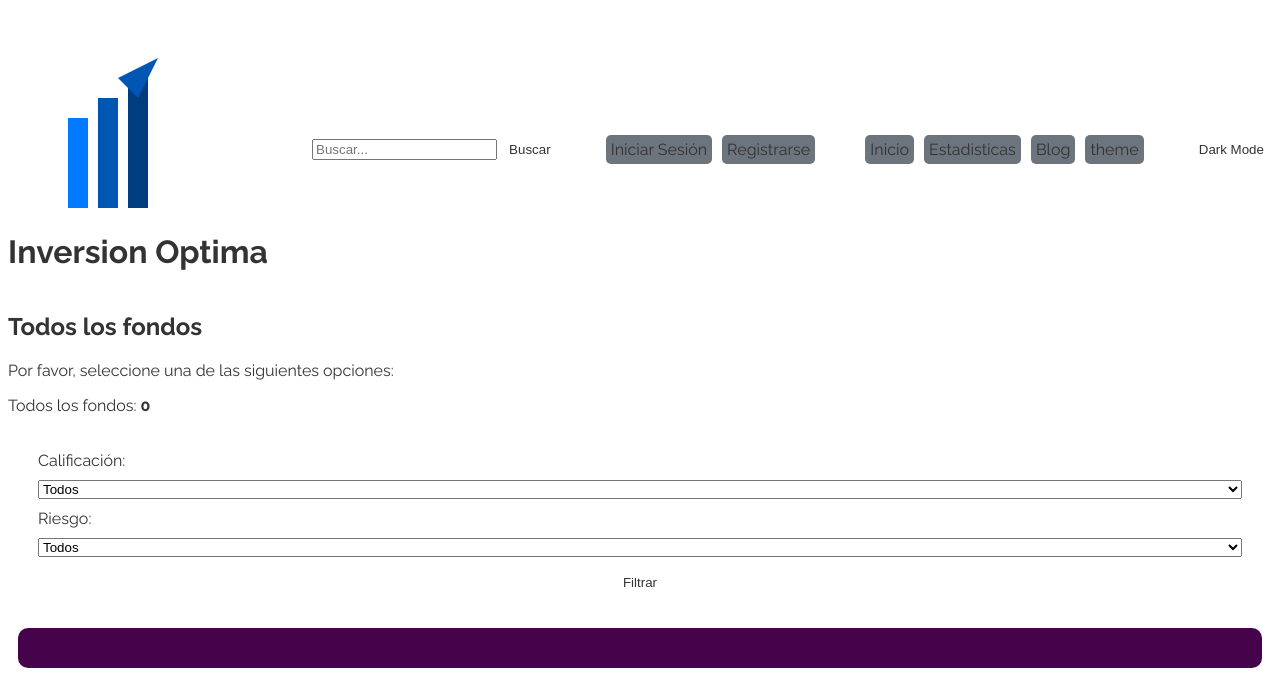
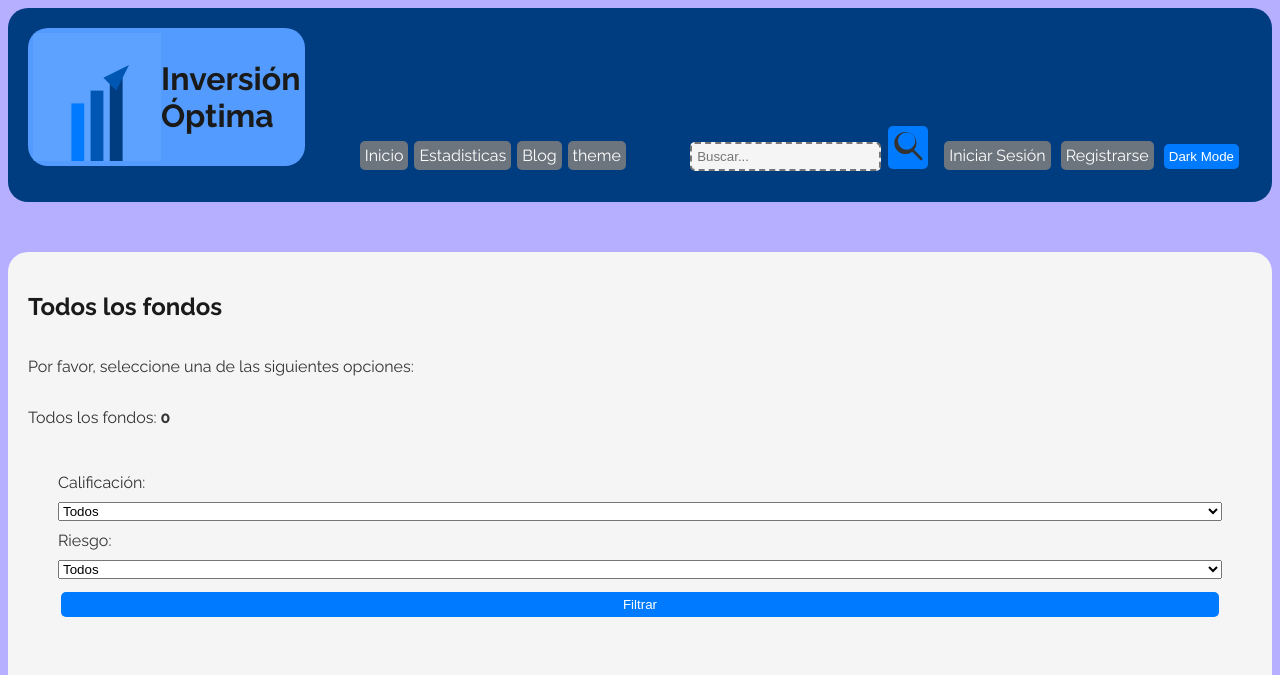
Before and after one commit to Darkcom-Dev/inversion_optima, a Django app: page / in a window 1280 px wide. Shown: the top 675 px of the page. Run offline with Django 4.2, Linux system fonts and the light colour scheme; data that the repository does not hold is empty.

Commit message:
Light-Dark Theme full organizado

```diff
--- a/fic_benchmark/static/fic_benchmark/style.css
+++ b/fic_benchmark/static/fic_benchmark/style.css
@@ -1,7 +1,7 @@
 /* Light Theme */
 :root {
     color-scheme: light dark;
-  --background-color: #FFFFFF;
+  --background-color: #b6afff;
   --text-color: #333333;
   --heading-color: #1A1A1A;
   --link-color: #0056B3;
@@ -18,7 +18,7 @@
   --warning-color: #FFC107;
   --error-color: #DC3545;
 
-  --dark-background-color: #121212;
+  --dark-background-color: #121230;
   --dark-text-color: #E0E0E0;
   --dark-heading-color: #FFFFFF;
   --dark-link-color: #82AAFF;
@@ -26,59 +26,143 @@
   --dark-border-color: #333333;
   --dark-secondary-background-color: #1E1E1E;
   --dark-primary-button-background: #1F73FF;
-  --dark-primary-button-text: #FFFFFF;
-  --dark-primary-button-hover: #0056B3;
-  --dark-secondary-button-background: #6C757D;
-  --dark-secondary-button-text: #FFFFFF;
-  --dark-secondary-button-hover: #5A6268;
-  --dark-success-color: #28A745;
-  --dark-warning-color: #FFC107;
-  --dark-error-color: #DC3545;
 }
 
 body{
-    background-color: light-dark (var(--background-color), var(--dark-background-color));
+    background-color: light-dark(var(--background-color), var(--dark-background-color));
     color: light-dark(var(--text-color), var(--dark-text-color));
     font-family: 'Raleway', Tahoma, Geneva, Verdana, sans-serif;
 }
 
 h1, h2, h3, h4, h5, h6{
-    color: light-dark (var(--heading-color), var(--dark-heading-color));
+    color: light-dark(var(--heading-color), var(--dark-heading-color));
 }
 
 a{
     border-radius: 5px;
     padding: 5px;
     margin: 3px;
-    background-color: light-dark(var(--secondary-button-background), var(--dark-secondary-button-background));
-    color: light-dark (var(--primary-button-text), var(--dark-primary-button-text));
+    background-color: var(--secondary-button-background);
+    color: var(--primary-button-text);
     text-decoration: none;
+    transition: background-color 0.5s ease, color 0.5s ease;
 }
 
 a:hover{
     border-radius: 5px;
     padding: 5px;
     margin: 3px;
-    background-color: light-dark(var(--secondary-button-hover), var(--dark-secondary-button-hover));
-    color: light-dark(var(--primary-button-text), var(--dark-primary-button-text));
+    background-color: var(--secondary-button-hover);
+    color: var(--primary-button-text);
+
 }
 
 button{
     border-radius: 5px;
     padding: 5px;
     margin: 3px;
-    background-color: light-dark (var(--primary-button-background), var(--dark-primary-button-background));
-    color: light-dark (var(--primary-button-text), var(--dark-primary-button-text));
+    background-color: var(--primary-button-background);
+    color: var(--primary-button-text);
     border: none;
+    transition: background-color 0.5s;
 }
 
 button:hover{
+    background-color: var(--primary-button-hover);
+    color: var(--primary-button-text);
+}
+
+.search{
     border-radius: 5px;
     padding: 5px;
-    margin: 3px;
-    background-color: light-dark (var(--primary-button-hover), var(--dark-primary-button-hover));
-    color: light-dark(var(--primary-button-text), var(--dark-primary-button-text));
-    border: none;
+    color: var(--primary-button-text);
+}
+
+.user-options{
+    border-radius: 5px;
+    padding: 5px;
+    color: var(--primary-button-text);
+}
+
+.header-menu{
+    display: flex;
+    flex-direction: row;
+    justify-content: space-between;
+    align-items: baseline;
+    border-radius: 5px;
+    padding: 5px;
+    color: var(--primary-button-text);
+}
+
+.logo{
+    display: flex;
+    flex-direction: row;
+    align-items: center;
+    border-radius: 5px;
+    padding: 5px;
+    background-color: var(--dark-link-hover-color);
+    color: var(--primary-button-text);
+}
+
+nav{
+    display: flex;
+    flex-direction: row;
+    justify-content: space-between;
+    align-items: center;
+    border-radius: 5px;
+    padding: 5px;
+    color: var(--primary-button-text);
+}
+
+input{
+    border-radius: 5px;
+    border-style: dashed;
+    padding: 5px;
+    background-color: light-dark(var(--secondary-background-color), var(--dark-secondary-background-color));
+    color: var(--primary-button-text);
+}
+
+option{
+    border-radius: 5px;
+    border-style: dashed;
+    padding: 5px;
+    background-color: light-dark(var(--secondary-background-color), var(--dark-secondary-background-color));
+    color: var(--primary-button-text);
+}
+
+#container{
+    background-color: light-dark(var(--secondary-background-color), var(--dark-secondary-background-color));
+    border-radius: 20px;
+    padding: 20px;
+    display: flex;
+    flex-direction: column;
+    /*align-items:baseline;*/
+    justify-content: space-between;
+    margin-top: 50px;
+}
+
+.social-link{
+    padding: 5px;
+    margin: 5px;
+    color: var(--primary-button-text);
+    text-decoration: none;
+}
+
+.social-link:hover{
+    padding: 5px;
+    margin: 5px;
+    color: var(--primary-button-text);
+    text-decoration: none;
+}
+
+.icon{
+    width: 30px;
+    height: 30px;
+    fill: #333; /* Color inicial */
+    transition: fill 0.3s;
+}
+.icon:hover {
+    fill: #0077B5; /* Color al pasar el cursor por encima */
 }
 
 .text-right{
@@ -88,53 +172,53 @@ button:hover{
 
 .negative-text-right{
     text-align: right;
-    color: light-dark (var(--error-color), var(--dark-error-color));
+    color: var(--error-color);
 }
-
+/*
 .border{
-    border: 2px solid light-dark (var(--border-color), var(--dark-border-color));
+    border: 2px solid light-dark(var(--border-color), var(--dark-border-color));
 }
 
 .secondary-background{
-    background-color: light-dark (var(--secondary-background-color), var(--dark-secondary-background-color));
+    background-color: light-dark(var(--secondary-background-color), var(--dark-secondary-background-color));
 }
 
 .button-primary{
     background-color: light-dark(var(--primary-button-background), var(--dark-primary-button-background));
-    color: light-dark(var(--primary-button-text), var(--dark-primary-button-text));
+    color: var(--primary-button-text);
 }
 
 .button-primary:hover{
-    background-color: light-dark (var(--primary-button-hover), var(--dark-primary-button-hover));
+    background-color: var(--primary-button-hover);
 }
 
 .button-secondary{
-    background-color: light-dark (var(--secondary-button-background), var(--dark-secondary-button-background));
-    color: light-dark (var(--secondary-button-text), var(--dark-secondary-button-text));
+    background-color: var(--secondary-button-background);
+    color: var(--secondary-button-text);
 }
 
 .button-secondary:hover{
-    background-color: light-dark (var(--secondary-button-hover), var(--dark-secondary-button-hover));
+    background-color: var(--secondary-button-hover);
 }
 
 .alert-success{
-    background-color: light-dark (var(--success-color), var(--dark-success-color));
+    background-color: var(--success-color);
 }
 
 .alert-warning{
-    background-color: light-dark (var(--warning-color), var(--dark-warning-color));
+    background-color: (--warning-color);
 }
 
 .alert-error{
-    background-color: light-dark (var(--error-color), var(--dark-error-color));
+    background-color: light-dark(var(--error-color), var(--dark-error-color));
 }
-
+*/
 form{
     margin: 10px;
     padding: 20px;
-    background-color: light-dark (var(--secondary-background-color), var(--dark-secondary-background-color));
+    background-color: light-dark(var(--secondary-background-color),var(--dark-secondary-background-color));
 
-    border: 2px solid light-dark (var(--border-color), var(--dark-border-color));
+    /*border: 2px solid light-dark (var(--border-color), var(--dark-border-color));*/
     border-radius: 15px;
     display: flex;
     flex-direction: column;
@@ -142,12 +226,18 @@ form{
 }
 
 header{
+    padding: 20px;
+    border-radius: 20px;
+    background-color: #003D80;
     display: flex;
     justify-content: space-between;
-    align-items: center;
+    align-items:baseline;
 }
 
 footer{
+    padding: 20px;
+    border-radius: 20px;
+    background-color: #003D80;
     display: flex;
     justify-content: space-between;
     align-items: center;
@@ -156,30 +246,36 @@ footer{
 section{
     padding: 20px;
     margin: 10px;
-    background-color: rgb(69, 3, 75);
-
+    background-color: light-dark(var(--secondary-background-color), var(--dark-secondary-background-color));
     border-radius: 10px;
     display: flex;
-    flex-direction: column;
+    flex-direction:column;
     flex-wrap: wrap;
-    justify-content: space-evenly;
     gap: 20px;
 }
 
 details{
-    background-color: light-dark (var(--secondary-background-color), var(--dark-secondary-background-color));
+    background-color: light-dark(var(--dark-link-hover-color),var(--link-hover-color));
     border-radius: 10px;
     padding: 10px;
     margin: 10px;
+    gap: 10px;
     text-align: left;
+    height: auto;
+    transition: height 0.5s ease, rotate 0.5s ease;
+}
+
+details[open]{
+    height: 100%;
 }
 
 summary{
-    background-color: light-dark (var(--primary-button-background), var(--dark-primary-button-background));
-    color: light-dark (var(--text-color), var(--dark-text-color));
+    background-color: light-dark(var(--primary-button-background), var(--dark-primary-button-background));
+    color: light-dark(var(--text-color), var(--dark-text-color));
     padding: 10px;
     border-radius: 10px;
     color: white;
     font-size: 20px;
     cursor: pointer;
+    transition: height 0.5s ease, rotate 0.5s ease;
 }
--- /dev/null
+++ b/fic_benchmark/static/fic_benchmark/theme_toggle.js
@@ -0,0 +1,7 @@
+const darkModeToggle = document.getElementById('dark-mode-toggle');
+const root = document.documentElement;
+
+darkModeToggle.addEventListener('click', () => {
+  let themeToSet = root.style.getPropertyValue('color-scheme') === 'light' ? 'dark' : 'light';
+  root.style.setProperty('color-scheme', themeToSet);
+});
--- a/fic_benchmark/templates/fic_benchmark/base.html
+++ b/fic_benchmark/templates/fic_benchmark/base.html
@@ -14,60 +14,41 @@
 </head>
 <body>
   <header>
-    <div class="logo">
-      <svg width="200" height="200" xmlns="http://www.w3.org/2000/svg" viewBox="0 0 200 200">
-        <!-- Fondo -->
-        <rect width="100%" height="100%" fill="#FFFFFF" />
-
-        <!-- Elemento principal del logo: Un gráfico de barras con una flecha hacia arriba -->
-        <g transform="translate(50,50)">
-          <rect x="10" y="60" width="20" height="90" fill="#007BFF" />
-          <rect x="40" y="40" width="20" height="110" fill="#0056B3" />
-          <rect x="70" y="20" width="20" height="130" fill="#003D80" />
-          <polygon points="60,20 100,0 80,40" fill="#0056B3" />
-        </g>
-
-      </svg>
-      <h1>Inversion Optima</h1>
-    </div>
-    <div class="search">
-      <input type="text" placeholder="Buscar...">
-      <button>Buscar</button>
-    </div>
-    <div class="user-options">
-      <a href="#login">Iniciar Sesión</a>
-      <a href="#register">Registrarse</a>
+    <div class="logo" style="border-radius: 20px; border-color: antiquewhite;">
+      <img src="{% static 'fic_benchmark/logo.svg' %}" alt="logo" width="128px">
+      <h1>Inversión <br>Óptima</h1>
     </div>
     <nav>
-        <a href="{% url 'fic_benchmark:index' %}">Inicio</a>
-        <a href="{% url 'fic_benchmark:statistics' %}">Estadisticas</a>
-        <a href="#blog">Blog</a>
-        <a href="#theme">theme</a>
+      <a href="{% url 'fic_benchmark:index' %}">Inicio</a>
+      <a href="{% url 'fic_benchmark:statistics' %}">Estadisticas</a>
+      <a href="#blog">Blog</a>
+      <a href="#theme">theme</a>
     </nav>
-    <button id="dark-mode-toggle">Dark Mode</button>
+    <div class="header-menu">
+      <div class="search">
+        <input type="text" placeholder="Buscar...">
+        <button>
+          <svg class="icon" xmlns="http://www.w3.org/2000/svg" viewBox="0 0 24 24">
+            <path d="M23.384 21.619l-6.528-6.527c1.206-1.5 1.916-3.401 1.916-5.48 0-4.899-3.981-8.88-8.88-8.88s-8.88 3.981-8.88 8.88 3.981 8.88 8.88 8.88c2.078 0 3.98-.71 5.48-1.916l6.527 6.528c.195.195.451.293.707.293s.512-.098.707-.293c.391-.391.391-1.023 0-1.414zm-19.384-13.527c0-3.817 3.063-6.88 6.88-6.88s6.88 3.063 6.88 6.88-3.063 6.88-6.88 6.88-6.88-3.063-6.88-6.88z"/>
+          </svg>
+        </button>
+      </div>
+      <div class="user-options">
+        <a href="#login">Iniciar Sesión</a>
+        <a href="#register">Registrarse</a>
+        <button id="dark-mode-toggle">Dark Mode</button>
+      </div>
+    </div>
+
     </header>
-    <script>
-      const darkModeToggle = document.getElementById('dark-mode-toggle');
-      const root = document.documentElement;
-
-      darkModeToggle.addEventListener('click', () => {
-        if (root.style.getPropertyValue('color-scheme') === 'light') {
-          root.style.setProperty('color-scheme', 'dark');
-        }
-        else{
-          root.style.setProperty('color-scheme', 'light');
-        }
-      });
-
-
-
-    </script>
+    <script src="{% static 'fic_benchmark/theme_toggle.js' %}"></script>
     <div id="container">
         {% block container %}
         <!-- Contenido por defecto que puede ser sobrescrito -->
         {% endblock %}
         {% block extra_js %}{% endblock %}
     </div>
+    <hr>
     <footer>
         <div class="footer-info">
           <p>© 2024 Inversion Optima. Todos los derechos reservados.</p>
@@ -82,9 +63,21 @@
           </ul>
         </div>
         <div class="footer-social">
-          <a href="#facebook"><img src="facebook-icon.png" alt="Facebook"></a>
-          <a href="#twitter"><img src="twitter-icon.png" alt="Twitter"></a>
-          <a href="#linkedin"><img src="linkedin-icon.png" alt="LinkedIn"></a>
+          <a href="https://www.linkedin.com" target="_blank">
+            <svg class="icon" xmlns="http://www.w3.org/2000/svg" viewBox="0 0 24 24">
+                <path d="M4.983 3.5c0 1.381-1.107 2.5-2.475 2.5-1.368 0-2.475-1.119-2.475-2.5 0-1.382 1.107-2.5 2.475-2.5 1.368 0 2.475 1.118 2.475 2.5zm.017 4.5h-4.998v16h5v-16zm7.981 0h-4.875v16h5v-9.25c0-4.344 5.778-4.695 5.778 0v9.25h4.988v-10.66c0-7.828-8.43-7.553-10.891-3.7v-2.34h-.001z"/>
+            </svg>
+          </a>
+          <a href="https://www.facebook.com" target="_blank">
+            <svg class="icon" xmlns="http://www.w3.org/2000/svg" viewBox="0 0 24 24">
+              <path d="M24 12c0-6.627-5.373-12-12-12s-12 5.373-12 12c0 5.991 4.388 10.954 10.125 11.854v-8.385h-3.047v-3.469h3.047v-2.635c0-3.02 1.791-4.688 4.533-4.688 1.312 0 2.686.235 2.686.235v2.953h-1.512c-1.491 0-1.953.926-1.953 1.876v2.259h3.328l-.532 3.469h-2.796v8.385c5.737-.9 10.125-5.863 10.125-11.854z"/>
+            </svg>
+          </a>
+          <a href="https://www.twitter.com" target="_blank">
+            <svg class="icon" xmlns="http://www.w3.org/2000/svg" viewBox="0 0 24 24">
+              <path d="M24 4.557c-.883.392-1.832.656-2.828.775 1.017-.611 1.798-1.577 2.165-2.724-.951.566-2.005.978-3.127 1.199-.896-.959-2.173-1.559-3.591-1.559-2.717 0-4.917 2.2-4.917 4.917 0 .386.044.762.127 1.124-4.083-.205-7.702-2.16-10.125-5.134-.423.725-.666 1.561-.666 2.456 0 1.694.861 3.188 2.173 4.065-.799-.025-1.554-.245-2.213-.611v.061c0 2.364 1.68 4.337 3.911 4.781-.409.111-.84.171-1.285.171-.314 0-.621-.031-.92-.089.622 1.941 2.422 3.355 4.558 3.396-1.67 1.309-3.778 2.089-6.066 2.089-.394 0-.779-.023-1.161-.068 2.162 1.384 4.731 2.191 7.486 2.191 8.982 0 13.89-7.438 13.89-13.89 0-.211-.005-.423-.015-.633.953-.688 1.779-1.547 2.438-2.525z"/>
+          </svg>
+          </a>
         </div>
       </footer>
 </body>
--- a/fic_benchmark/templates/fic_benchmark/index.html
+++ b/fic_benchmark/templates/fic_benchmark/index.html
@@ -1,5 +1,6 @@
 {% extends 'fic_benchmark/base.html' %}
 {% load static %}
+{% load humanize %}
 
 {% block title %}Inversion Optima{% endblock %}
 {% block container %}
@@ -32,7 +33,7 @@
          <details>
              <summary><b>{{fund.name}}</b> - Riesgo: <b>{{fund.get_risk_level_display}}</b> Calificación: <b>{{fund.get_rating_display}}</b></summary>
              <p>{{fund.description}}</p>
-             <p>Minimo de inversión: $<b>{{fund.minimum_investment}}</b> comisión: <b>{{fund.fee}}</b> % <br>
+             <p>Minimo de inversión: $<b>{{fund.minimum_investment|intcomma}}</b> comisión: <b>{{fund.fee}}</b> % <br>
              <b>{{fund.get_fic_type_display}}</b> Tipo de inversión: <b>{{fund.get_investment_type_display}}</b>
              </p>
              <a href="{{fund.url}}">web del fondo</a>
@@ -44,4 +45,5 @@
     var choices = '{{ choice|escapejs }}';
     console.log(choices);
 </script>
+
 {% endblock %}
--- a/fic_benchmark/views.py
+++ b/fic_benchmark/views.py
@@ -50,8 +50,8 @@ def get_values_from_funds(statistics):
         'median' : calculate_statistics(unit_values_MoM, stats.median),
         'mode' : calculate_statistics(unit_values_MoM, stats.mode),
         'std' : calculate_statistics(unit_values_MoM, stats.stdev),
-        'max' : max(unit_values_MoM),
-        'min' : min(unit_values_MoM),
+        'max' : calculate_statistics(unit_values_MoM, max),
+        'min' : calculate_statistics(unit_values_MoM, min),
     }
 
     # Estadística descriptiva para profitability_MoM
@@ -60,8 +60,8 @@ def get_values_from_funds(statistics):
         'median' : calculate_statistics(profitability_MoM, stats.median),
         'mode' : calculate_statistics(profitability_MoM, stats.mode),
         'std' : calculate_statistics(profitability_MoM, stats.stdev),
-        'max' : max(profitability_MoM),
-        'min' : min(profitability_MoM),
+        'max' : calculate_statistics(profitability_MoM, max),
+        'min' : calculate_statistics(profitability_MoM, min),
     }
 
     # Estadística descriptiva para volatility_MoM
@@ -70,8 +70,8 @@ def get_values_from_funds(statistics):
         'median' : calculate_statistics(volatility_MoM, stats.median),
         'mode' : calculate_statistics(volatility_MoM, stats.mode),
         'std' : calculate_statistics(volatility_MoM, stats.stdev),
-        'max' : max(volatility_MoM),
-        'min' : min(volatility_MoM),
+        'max' : calculate_statistics(volatility_MoM, max),
+        'min' : calculate_statistics(volatility_MoM, min),
     }
 
     values_dict = {
```
Also changed, not shown: fic_benchmark/static/fic_benchmark/facebook.svg (added), fic_benchmark/static/fic_benchmark/linkedin.svg (added), fic_benchmark/static/fic_benchmark/logo.svg (added), fic_benchmark/static/fic_benchmark/twitter.svg (added).
